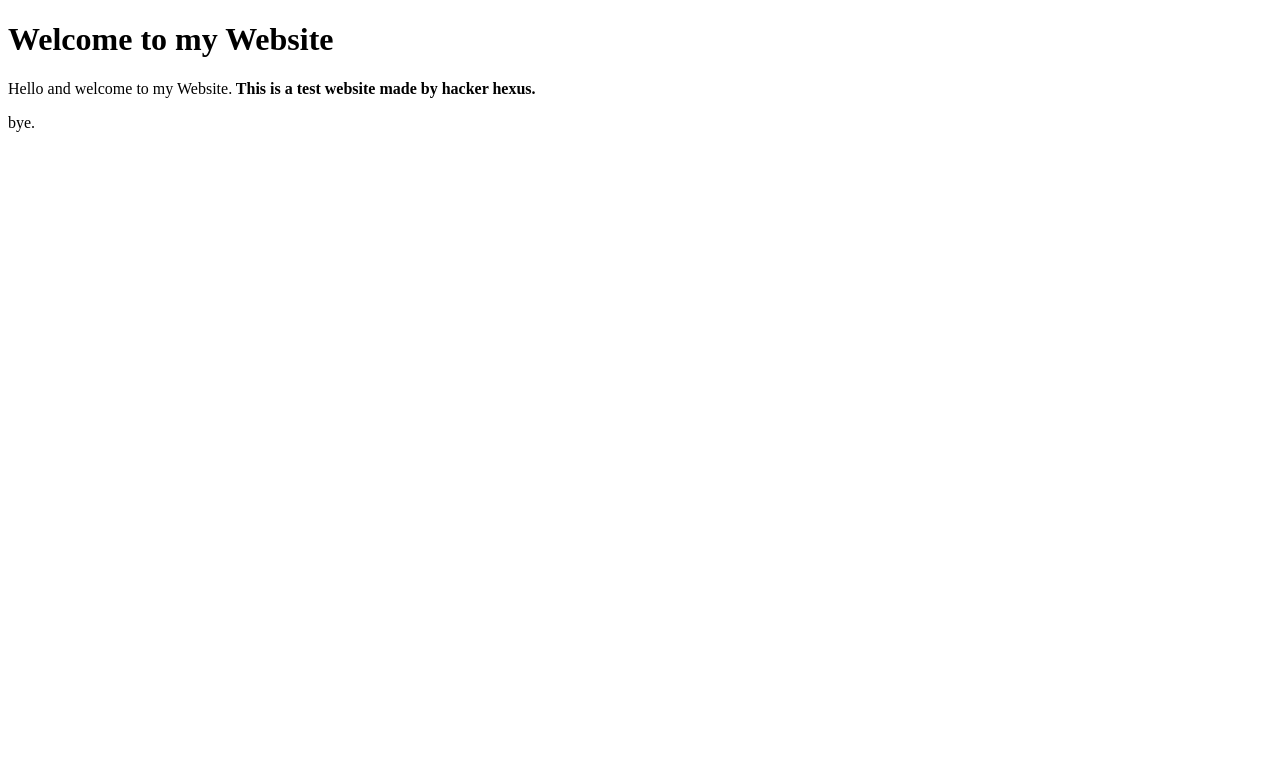
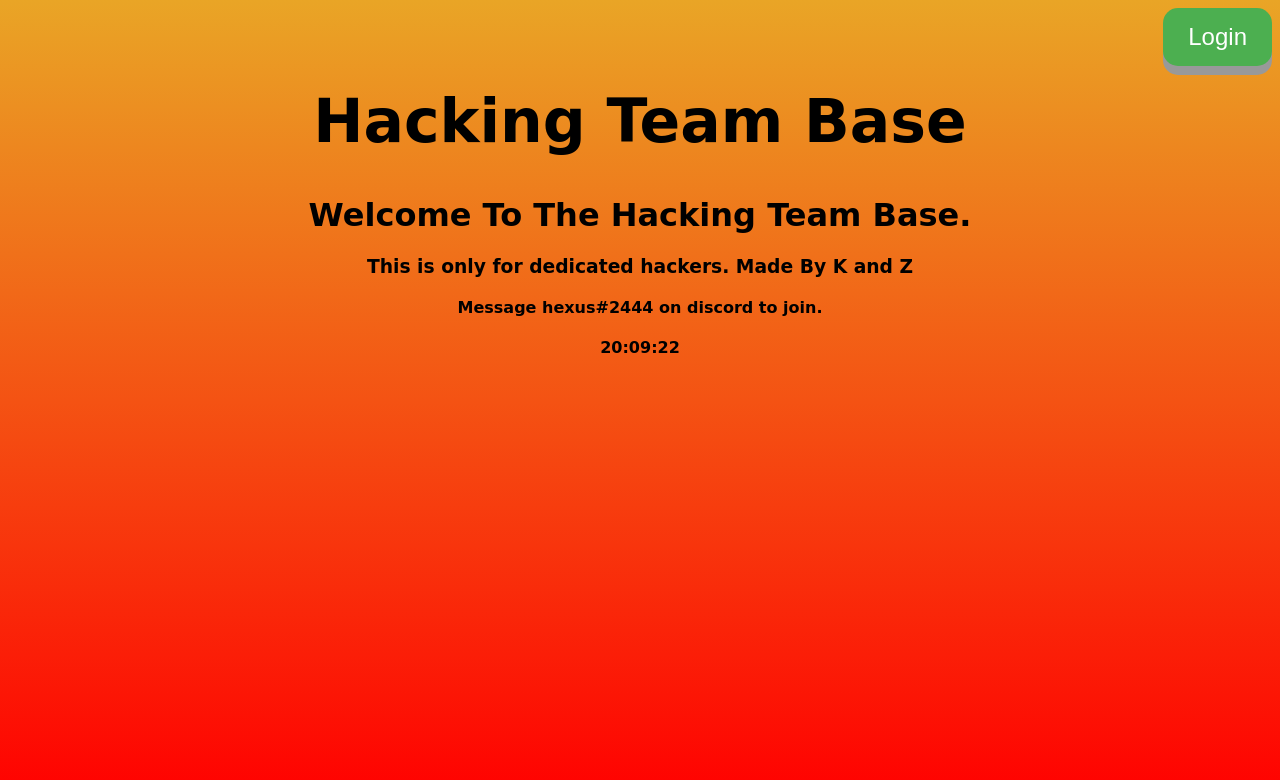
Before and after one commit to kmohamed08/kmohamed08.github.io, a plain HTML site: page index.html in a window 1280 px wide. Drawn offline with Linux system fonts and the light colour scheme.

Commit message:
Add files via upload

```diff
--- a/index.html
+++ b/index.html
@@ -4,11 +4,18 @@
     <meta charset="UTF-8">
     <meta http-equiv="X-UA-Compatible" content="IE=edge">
     <meta name="viewport" content="width=device-width, initial-scale=1.0">
-    <title>Website</title>
+    <title>Team Base</title>
 </head>
-<body>
-    <h1>Welcome to my Website</h1>
-<p>Hello and welcome to my Website.<b> This is a test website made by hacker hexus.</b></p>
-<p>bye.</p>
+<body onload="startTime()">
+    <button class="button">Login</button>
+    <br><br>
+    <h1 class="test1">Hacking Team Base</h1>
+    <h1>Welcome To The Hacking Team Base.</h1>
+<h3><b>This is only for dedicated hackers. Made By K and Z</b></h3>
+<h4>Message hexus#2444 on discord to join.<h4>
+    <div id='clock'></div>
+    <br>
+<link rel="stylesheet" href="styles.css">
+<script src="script.js"></script>
 </body>
 </html>
--- /dev/null
+++ b/script.js
@@ -0,0 +1,17 @@
+console.log("Starting programs");
+
+function startTime() {
+  const today = new Date();
+  let h = today.getHours();
+  let m = today.getMinutes();
+  let s = today.getSeconds();
+  m = checkTime(m);
+  s = checkTime(s);
+  document.getElementById('clock').innerHTML =  h + ":" + m + ":" + s;
+  setTimeout(startTime, 1000);
+}
+
+function checkTime(i) {
+  if (i < 10) {i = "0" + i};  // add zero in front of numbers < 10
+  return i;
+}
--- /dev/null
+++ b/styles.css
@@ -0,0 +1,37 @@
+h1,h2,h3,h4,h5,h6,p{
+    text-align: center;
+}
+.test1{
+    font-size: 60px;
+}
+body {
+    font-family: 'Big Shoulders Display', cursive;
+    height: auto;
+    background-image: linear-gradient(rgb(233, 165, 38), red);
+    background-attachment: fixed;
+   /* background-image: linear-gradient(to right, red , yellow);*/
+
+}
+.button {
+
+    padding: 15px 25px;
+    font-size: 24px;
+    cursor: pointer;
+    text-align: center;
+    text-decoration: none;
+    outline: none;
+    color: #fff;
+    background-color: #4CAF50;
+    border: none;
+    border-radius: 15px;
+    box-shadow: 0 9px #999;
+    float: right;
+  }
+
+  .button:hover {background-color: #3e8e41}
+
+  .button:active {
+    background-color: #3e8e41;
+    box-shadow: 0 5px #666;
+    transform: translateY(4px);
+  }
```
